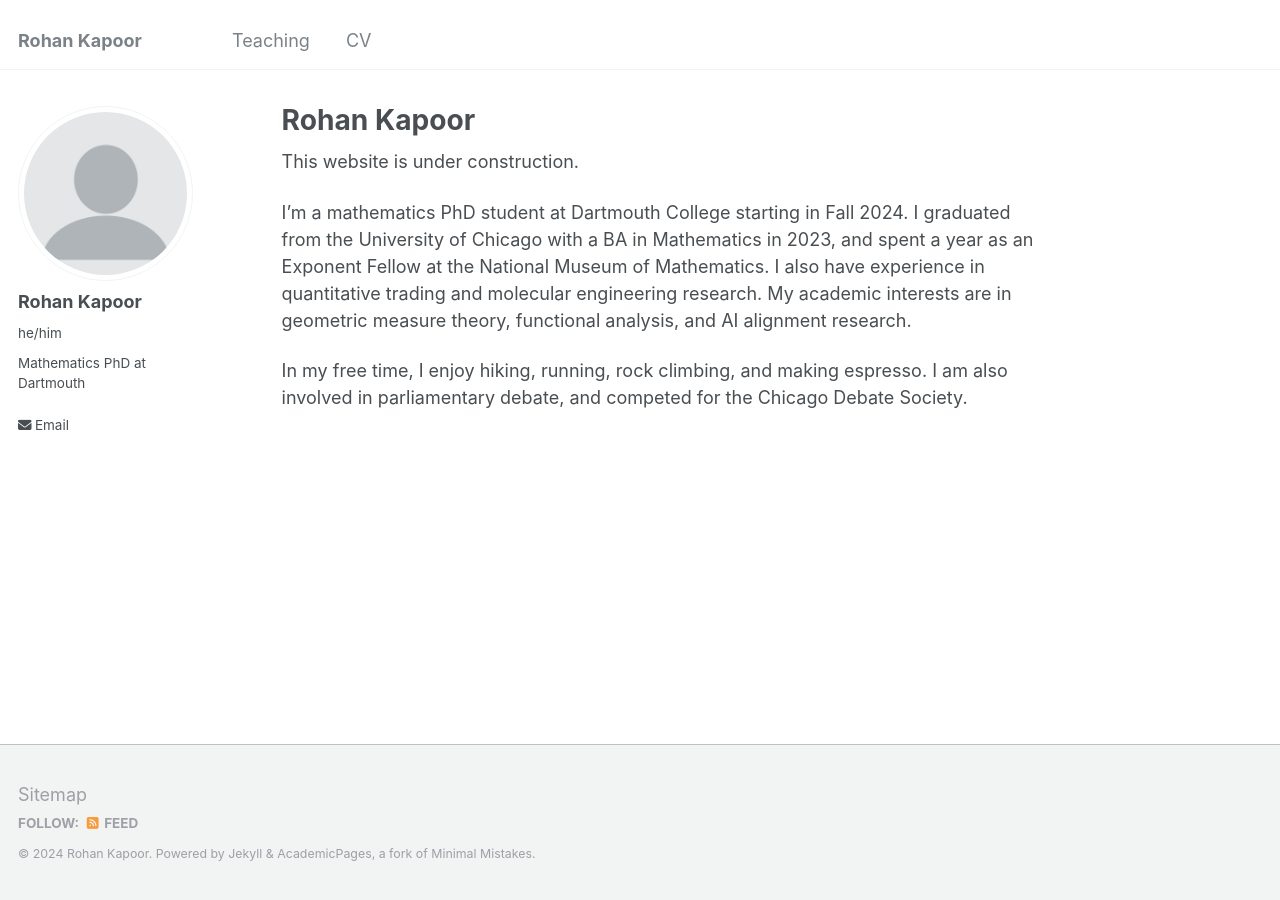
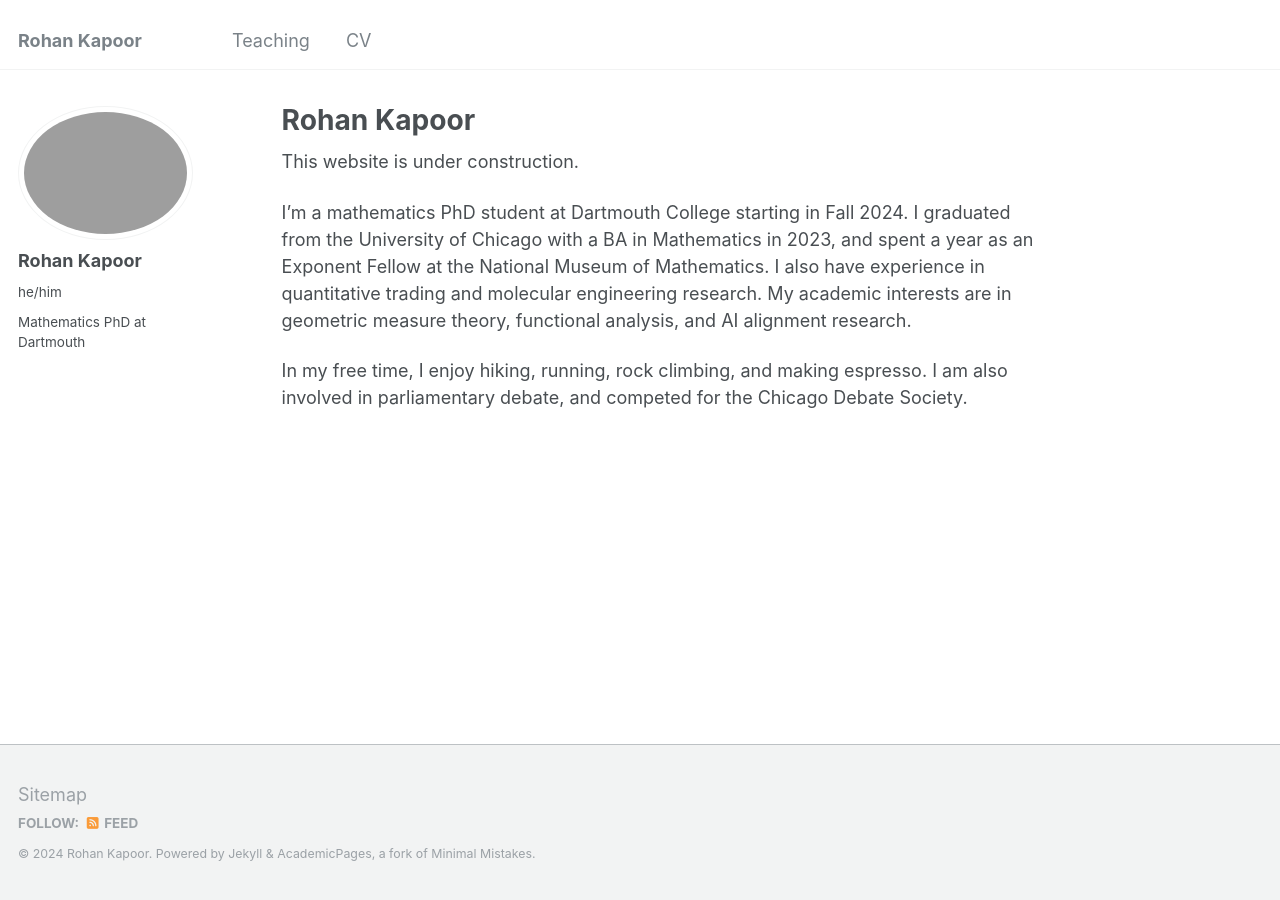
Before and after one commit to rkapoor1512/rkapoor1512.github.io, a Jekyll site: the page built from _pages/about.md, in a window 1280 px wide. Built offline with Jekyll 4.4.1, drawn with Linux system fonts in a browser that asks for light colours.

Commit message:
Update _config.yml
changed picture + email address in correct format

```diff
--- a/_config.yml
+++ b/_config.yml
@@ -21,14 +21,14 @@ repository               : "rkapoor1512/rkapoor1512.github.io"
 #               Additional customization can be done by editing /_includes/author-profile.html
 author:
   # Biographic information
-  avatar           : "profile.png"
+  avatar           : "STA_3496.JPG"
   name             : "Rohan Kapoor"
   pronouns         : "he/him"
   bio              : "Mathematics PhD at Dartmouth"
   location         : # "India"
  # employer         : "Red Brick University"
   uri              : # URL
-  email            : "rohankapoor1512 [at] gmail [dot] com"
+  rohankapoor [at] gmail [dot] com            : "rohankapoor1512@gmail.com"
 
   # Academic websites
   arxiv            : # URL - Update with the correct link to your profile
```
